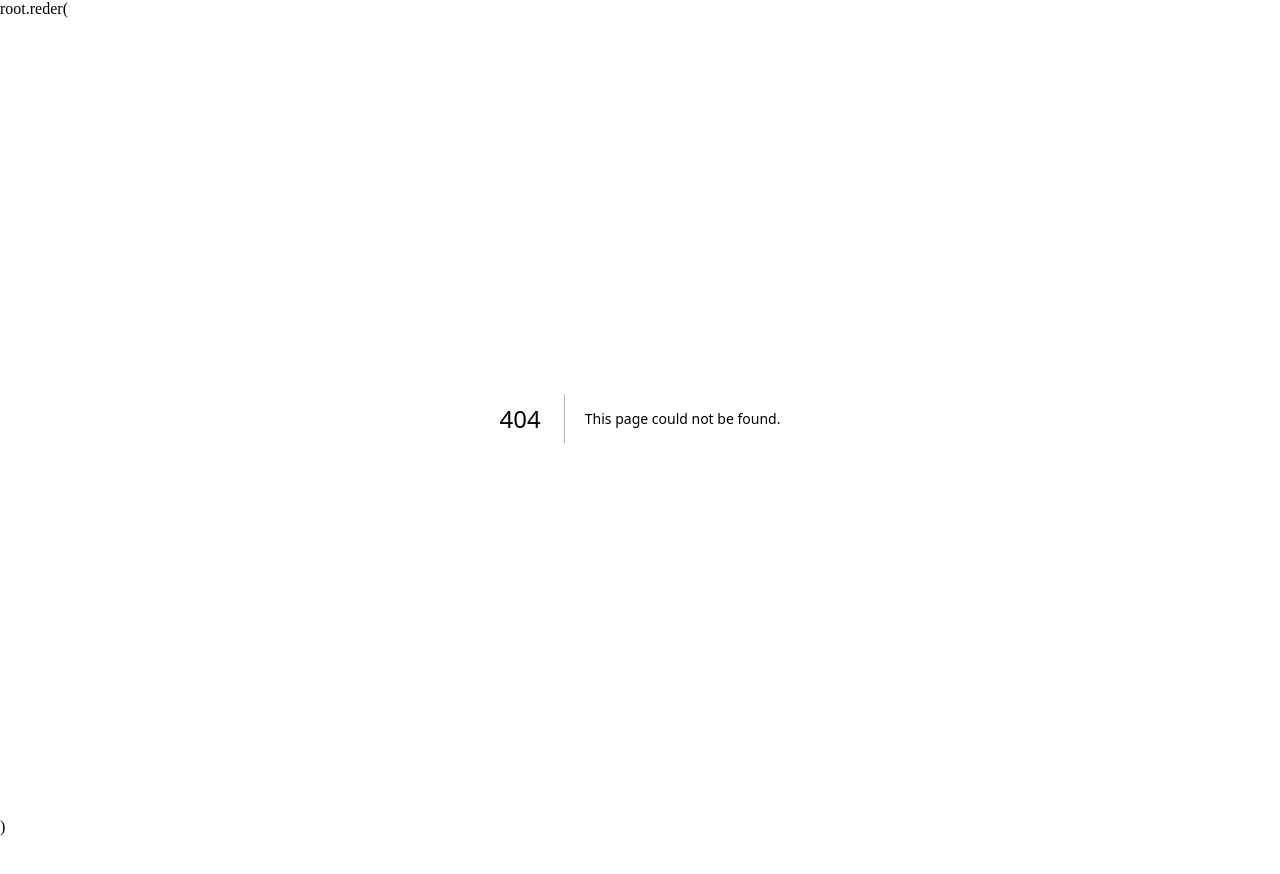
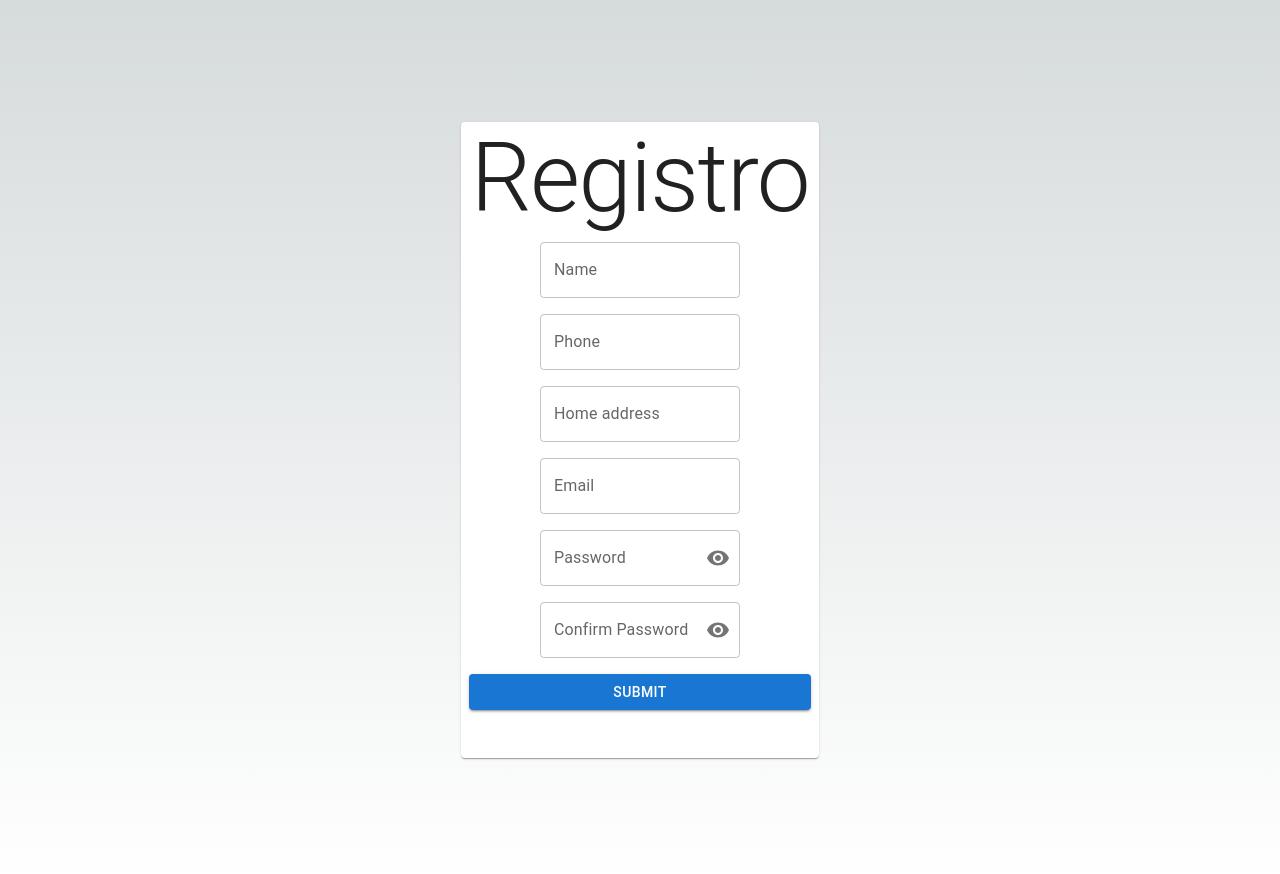
Before and after one commit to CanarioTOMAS/social-time, a Next.js app in the folder frontend/: page /pages/register in a window 1280 px wide. Before the commit this address had no page. Shown: the top 874 px of the page. Before the commit the page ends 836 px from the top, so only its background shows below. Built offline with nearby package versions, Linux system fonts and the light colour scheme.

Commit message:
Formulario de registro

```diff
--- a/frontend/src/app/layout.tsx
+++ b/frontend/src/app/layout.tsx
@@ -24,11 +24,14 @@ export default function RootLayout({
   return (
     <html lang="en">
 
-      root.reder(
+
         <ApolloProvider client={client}>
-        {children}
+          <body>
+          {children}
+          </body>
+
         </ApolloProvider>
-      )
+
 
 
 
--- /dev/null
+++ b/frontend/src/app/model/user.tsx
@@ -0,0 +1,16 @@
+export interface IUser {
+    homeAddress: string;
+    id: string;
+    name: string;
+    surname: string;
+    email: string;
+    password: string;
+    confirmPassword: string;
+    role: string;
+    image: any;
+    address: string;
+    gender: string;
+    phone: string;
+  }
+
+  export type ILoginUser = Pick<IUser, "email" | "password">;
--- /dev/null
+++ b/frontend/src/app/pages/register/page.tsx
@@ -0,0 +1,211 @@
+"use client"
+
+import { IUser } from "@/app/model/user";
+import { VisibilityOff, Visibility } from "@mui/icons-material";
+import { Box, Card, Typography, FormControl, TextField, InputAdornment, IconButton, Button } from "@mui/material";
+import React, {  } from "react";
+import { useForm } from "react-hook-form";
+
+
+
+export default function  FormRegister () {
+
+
+  const {
+    register,
+    handleSubmit,
+    getValues,
+    setValue,
+    formState: { errors },
+  } = useForm<IUser>();
+
+
+
+  const onSubmit = handleSubmit((values) => {
+
+  });
+
+  const [showPassword, setShowPassword] = React.useState(false);
+
+  const handleClickShowPassword = () => setShowPassword((show) => !show);
+
+  const handleMouseDownPassword = (
+    event: React.MouseEvent<HTMLButtonElement>
+  ) => {
+    event.preventDefault();
+  };
+
+  return (
+    <div>
+    <Box
+      component="form"
+      sx={{
+        display: "flex",
+        justifyContent: "center",
+        alignItems: "center",
+        minHeight: "100vh",
+        textAlign:"center",
+        margin:5
+      }}
+      onSubmit={onSubmit}
+    >
+      <Card sx={{ pb: 5,alignItems: "center", }}>
+        <Typography variant="h1">Registro</Typography>
+        <FormControl sx={{alignItems: "center"}}>
+
+        <TextField
+        id="Name"
+            label="Name"
+            sx={{ m: 1, width: "25ch" }}
+            type="text"
+            {...register("name", {
+              required: true,
+              minLength: 2,
+            })}
+            {...(errors.name?.type === "required" && {
+              helperText: "Campo obligatorio",
+              error: true,
+            })}
+            {...(errors.name?.type === "minLength" && {
+              helperText: "El nombre es demasiado corto",
+              error: true,
+            })}
+          />
+          <TextField
+            id="phone"
+            label="Phone"
+            sx={{ m: 1, width: "25ch" }}
+            type="tel"
+            {...register("phone", {
+              required: true,
+
+              minLength: 2,
+            })}
+            {...(errors.phone?.type === "required" && {
+              helperText: "Campo obligatorio",
+              error: true,
+            })}
+            {...(errors.phone?.type === "minLenght" && {
+              helperText: "Campo obligatorio",
+              error: true,
+            })}
+          />
+          <TextField
+          id="address"
+            label="Home address"
+            sx={{ m: 1, width: "25ch" }}
+            type="text"
+            {...register("homeAddress", {
+              required: true,
+
+              minLength: 2,
+            })}
+            {...(errors.homeAddress?.type === "required" && {
+              helperText: "Campo obligatorio",
+              error: true,
+            })}
+            {...(errors.homeAddress?.type === "minLength" && {
+              helperText: "La dirección es demasiado corta",
+              error: true,
+            })}
+          />
+          <TextField
+          id="email"
+            label="Email"
+            sx={{ m: 1, width: "25ch" }}
+            type="email"
+            {...register("email", {
+              required: true,
+              pattern: /^[a-z0-9._%+-]+@[a-z0-9.-]+\.[a-z]{2,4}$/,
+              minLength: 2,
+            })}
+            {...(errors.email?.type === "required" && {
+              helperText: "Campo obligatorio",
+              error: true,
+            })}
+            {...(errors.email?.type === "pattern" && {
+              helperText: "Ingrese un email válido",
+              error: true,
+            })}
+          />
+          <TextField
+          id="password"
+            sx={{ m: 1, width: "25ch" }}
+            type={showPassword ? "text" : "password"}
+            label="Password"
+            {...register("password", {
+              required: true,
+
+              minLength: 2,
+            })}
+            {...(errors.password?.type === "required" && {
+              helperText: "Campo obligatorio",
+              error: true,
+            })}
+            {...(errors.password?.type === "minLength" && {
+              helperText: "La contraseña es demasiado corta",
+              error: true,
+            })}
+            InputProps={{
+              endAdornment: (
+                <InputAdornment position="end">
+                  <IconButton
+                    aria-label="toggle password visibility"
+                    onClick={handleClickShowPassword}
+                    onMouseDown={handleMouseDownPassword}
+                    edge="end"
+                  >
+                    {showPassword ? <VisibilityOff /> : <Visibility />}
+                  </IconButton>
+                </InputAdornment>
+              ),
+            }}
+          />
+          <TextField
+          id="confirmPassword"
+            sx={{ m: 1, width: "25ch" }}
+            type={showPassword ? "text" : "password"}
+            label="Confirm Password"
+            {...register("confirmPassword", {
+              required: true,
+              minLength: 2,
+              validate: (value) => value === getValues("password"),
+            })}
+            {...(errors.confirmPassword?.type === "required" && {
+              helperText: "Campo obligatorio",
+              error: true,
+            })}
+            {...(errors.confirmPassword?.type === "validate" && {
+              helperText: "Las contraseñas deben coincidir",
+              error: true,
+            })}
+            InputProps={{
+              endAdornment: (
+                <InputAdornment position="end">
+                  <IconButton
+                    aria-label="toggle password visibility"
+                    onClick={handleClickShowPassword}
+                    onMouseDown={handleMouseDownPassword}
+                    edge="end"
+                  >
+                    {showPassword ? <VisibilityOff /> : <Visibility />}
+                  </IconButton>
+                </InputAdornment>
+              ),
+            }}
+          />
+          <Button
+            sx={{ m: 1, width: "43ch" }}
+            onClick={onSubmit}
+            // className={style.submit}
+            variant="contained"
+          >
+            Submit
+          </Button>
+
+        </FormControl>
+      </Card>
+    </Box>
+    </div>
+  );
+};
--- /dev/null
+++ b/frontend/src/app/pages/register/styleRegister.css
@@ -0,0 +1,4 @@
+.button-submit{
+    text-align: center;
+
+}
```
